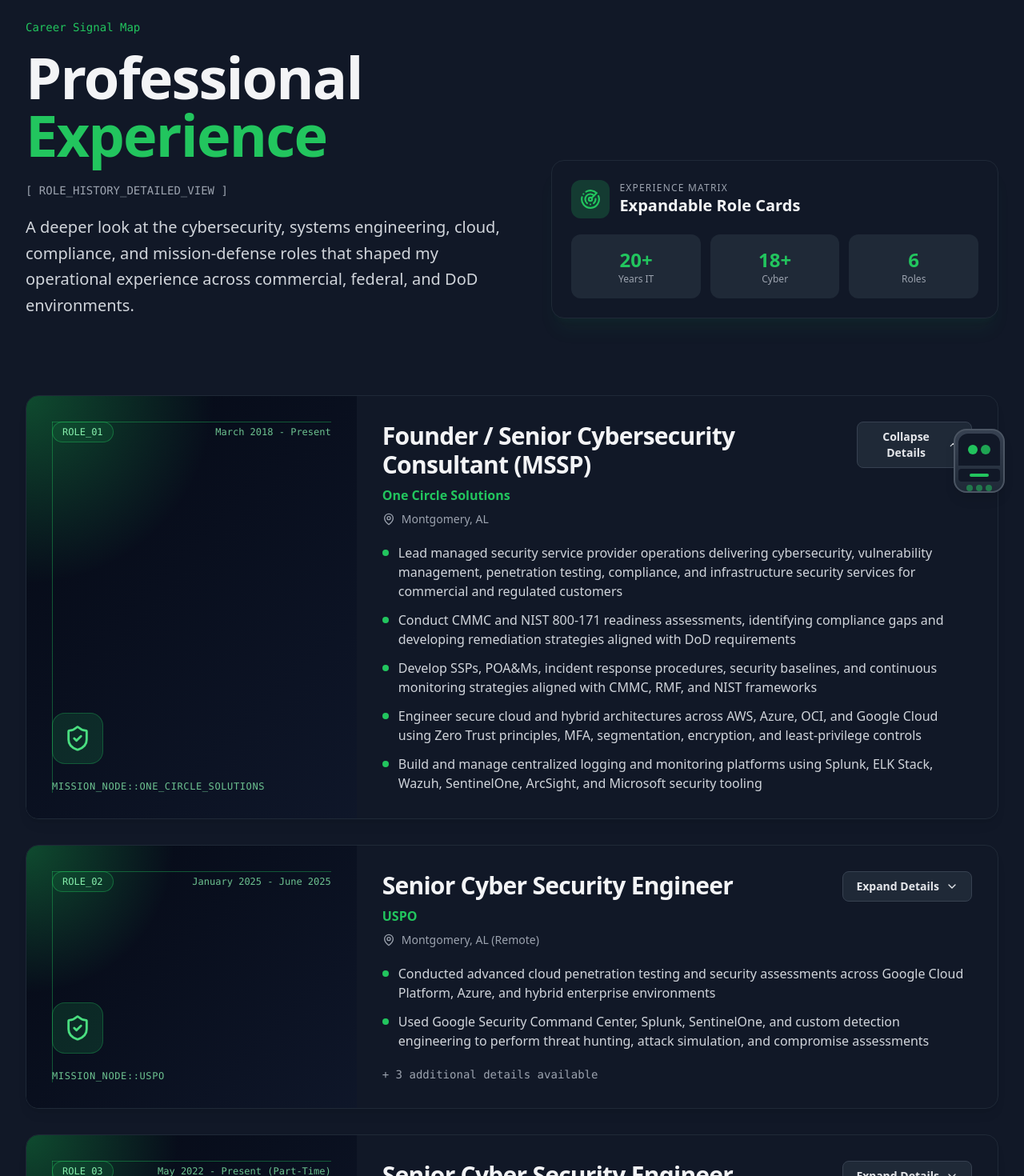
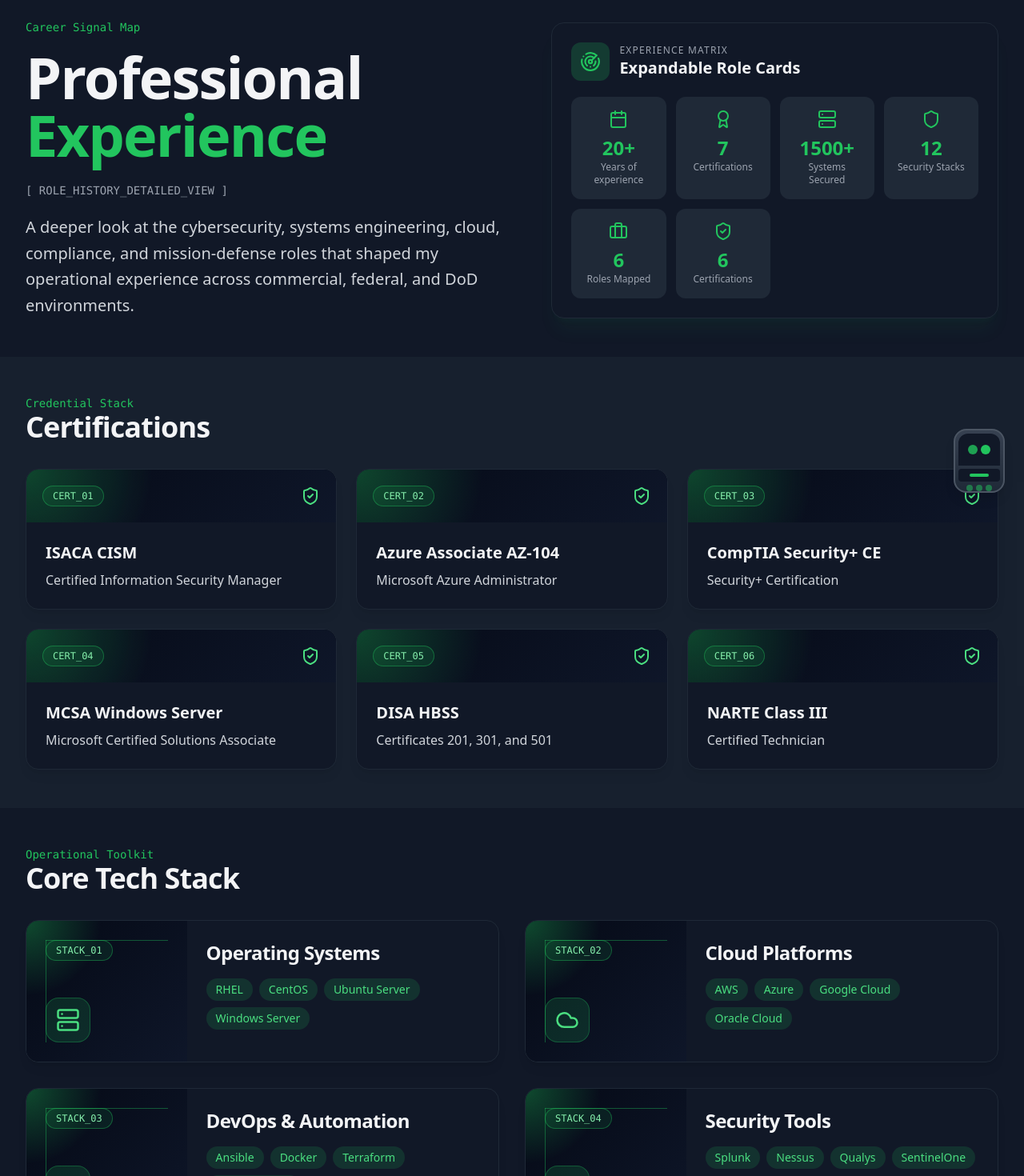
Before and after one commit to ebarlowjr2/cyber-engineer, a React (Vite) app: page /professional-experience in a window 1280 px wide. Shown: the part 160-1630 px from the top of the page at 80% size. Built offline with nearby package versions, Linux system fonts and the light colour scheme.

Commit message:
Move resume details to experience page

```diff
--- a/src/pages/Home.tsx
+++ b/src/pages/Home.tsx
@@ -4,7 +4,6 @@ import TypedText from '../components/TypedText'
 import { Link } from 'react-router-dom'
 import { PageLayout } from '../components/PageLayout'
 import { ContactForm } from '../components/ContactForm'
-import { certifications, stats, techStack } from '../data/resume'
 import { getAllBlogPosts } from '../lib/blog'
 
 const homeFeaturePanels = [
@@ -119,7 +118,7 @@ export default function Home() {
                   I'm Eddie L. Barlow.
                 </p>
                 <p className="text-xl text-gray-600 dark:text-gray-300">
-                  I'm building secure systems, cyber programs, and resilient infrastructure.
+                  I build secure systems, cyber programs, and resilient infrastructure.
                 </p>
               </div>
             </div>
@@ -330,74 +329,6 @@ export default function Home() {
         </div>
       </section>
 
-      {/* Stats Section */}
-      <section className="py-20 px-4 sm:px-6 lg:px-8">
-        <div className="max-w-7xl mx-auto">
-          <h2 className="text-4xl font-bold mb-12">
-            <span className="text-green-500">Stats</span>
-          </h2>
-          <div className="grid grid-cols-2 md:grid-cols-4 gap-6">
-            {stats.map((stat) => (
-              <div
-                key={stat.label}
-                className="bg-gray-100 dark:bg-gray-800 rounded-xl p-6 text-center border border-gray-200 dark:border-gray-700 hover:border-green-500 transition-colors"
-              >
-                <stat.icon className="text-green-500 mx-auto mb-4" size={40} />
-                <h3 className="text-sm text-gray-500 dark:text-gray-400 mb-2">{stat.label}</h3>
-                <div className="text-4xl font-bold">{stat.value}</div>
-              </div>
-            ))}
-          </div>
-        </div>
-      </section>
-
-      {/* Certifications Section */}
-      <section className="py-20 px-4 sm:px-6 lg:px-8 bg-gray-100 dark:bg-gray-800/50">
-        <div className="max-w-7xl mx-auto">
-          <h2 className="text-4xl font-bold mb-12">
-            <span className="text-green-500">Certifications</span>
-          </h2>
-          <div className="grid md:grid-cols-2 lg:grid-cols-3 gap-6">
-            {certifications.map((cert) => (
-              <div
-                key={cert.title}
-                className="bg-white dark:bg-gray-800 rounded-xl p-6 border border-gray-200 dark:border-gray-700 hover:border-green-500 transition-colors"
-              >
-                <Shield className="text-green-500 mb-4" size={32} />
-                <h3 className="font-bold text-lg mb-2">{cert.title}</h3>
-                <p className="text-gray-500 dark:text-gray-400 text-sm">{cert.subtitle}</p>
-              </div>
-            ))}
-          </div>
-        </div>
-      </section>
-
-      {/* Core Tech Stack Section */}
-      <section className="py-20 px-4 sm:px-6 lg:px-8">
-        <div className="max-w-7xl mx-auto">
-          <h2 className="text-4xl font-bold mb-12">
-            <span className="text-green-500">Core</span> tech stack
-          </h2>
-          <div className="grid md:grid-cols-2 lg:grid-cols-4 gap-8">
-            {techStack.map((stack) => (
-              <div key={stack.title}>
-                <div className="flex items-center gap-2 mb-4">
-                  <stack.icon className="text-green-500" size={24} />
-                  <h3 className="text-xl font-bold">{stack.title}</h3>
-                </div>
-                <div className="space-y-2">
-                  {stack.items.map((item) => (
-                    <div key={item} className="text-gray-600 dark:text-gray-300">
-                      {item}
-                    </div>
-                  ))}
-                </div>
-              </div>
-            ))}
-          </div>
-        </div>
-      </section>
-
       {/* Education Section */}
       <section id="education" className="py-20 px-4 sm:px-6 lg:px-8">
         <div className="max-w-7xl mx-auto">
--- a/src/pages/ProfessionalExperience.tsx
+++ b/src/pages/ProfessionalExperience.tsx
@@ -3,7 +3,7 @@ import { ArrowLeft, Briefcase, ChevronDown, ChevronUp, Cpu, MapPin, Radar, Shiel
 import { useState } from 'react'
 import { Link } from 'react-router-dom'
 import { PageLayout } from '../components/PageLayout'
-import { experience } from '../data/resume'
+import { certifications, experience, stats, techStack } from '../data/resume'
 
 function getRoleId(title: string, company: string) {
   return `${title}-${company}`.toLowerCase().replace(/[^a-z0-9]+/g, '-')
@@ -44,19 +44,105 @@ export default function ProfessionalExperience() {
                   <h2 className="text-xl font-bold">Expandable Role Cards</h2>
                 </div>
               </div>
-              <div className="grid grid-cols-3 gap-3 text-center">
-                {[
-                  ['20+', 'Years IT'],
-                  ['18+', 'Cyber'],
-                  [String(experience.length), 'Roles'],
-                ].map(([value, label]) => (
-                  <div key={label} className="rounded-xl bg-gray-100 p-4 dark:bg-gray-800">
-                    <p className="text-2xl font-black text-green-500">{value}</p>
-                    <p className="text-xs text-gray-500 dark:text-gray-400">{label}</p>
+              <div className="grid grid-cols-2 gap-3 text-center sm:grid-cols-4">
+                {stats.map((stat) => (
+                  <div key={stat.label} className="rounded-xl bg-gray-100 p-4 dark:bg-gray-800">
+                    <stat.icon className="mx-auto mb-2 text-green-500" size={24} />
+                    <p className="text-2xl font-black text-green-500">{stat.value}</p>
+                    <p className="text-xs text-gray-500 dark:text-gray-400">{stat.label}</p>
                   </div>
                 ))}
+                <div className="rounded-xl bg-gray-100 p-4 dark:bg-gray-800">
+                  <Briefcase className="mx-auto mb-2 text-green-500" size={24} />
+                  <p className="text-2xl font-black text-green-500">{experience.length}</p>
+                  <p className="text-xs text-gray-500 dark:text-gray-400">Roles Mapped</p>
+                </div>
+                <div className="rounded-xl bg-gray-100 p-4 dark:bg-gray-800">
+                  <ShieldCheck className="mx-auto mb-2 text-green-500" size={24} />
+                  <p className="text-2xl font-black text-green-500">{certifications.length}</p>
+                  <p className="text-xs text-gray-500 dark:text-gray-400">Certifications</p>
+                </div>
               </div>
             </div>
+          </div>
+        </div>
+      </section>
+
+      <section className="py-12 px-4 sm:px-6 lg:px-8 bg-gray-100 dark:bg-gray-800/50">
+        <div className="max-w-7xl mx-auto">
+          <div className="mb-8">
+            <p className="font-mono text-sm text-green-500">Credential Stack</p>
+            <h2 className="text-4xl font-black tracking-tight">Certifications</h2>
+          </div>
+          <div className="grid gap-6 md:grid-cols-2 lg:grid-cols-3">
+            {certifications.map((cert, index) => (
+              <article
+                key={cert.title}
+                className="overflow-hidden rounded-2xl border border-gray-200 bg-white shadow-lg shadow-gray-950/5 transition hover:border-green-500 hover:shadow-green-500/10 dark:border-gray-800 dark:bg-gray-900"
+              >
+                <div className="relative overflow-hidden bg-gray-950 p-5">
+                  <div className="absolute inset-0 bg-[radial-gradient(circle_at_top_left,rgba(34,197,94,0.32),transparent_40%),linear-gradient(135deg,rgba(15,23,42,0.18),rgba(15,23,42,0.96))]" />
+                  <div className="relative flex items-center justify-between">
+                    <span className="rounded-full border border-green-500/40 bg-green-500/10 px-3 py-1 font-mono text-xs text-green-300">
+                      CERT_{String(index + 1).padStart(2, '0')}
+                    </span>
+                    <ShieldCheck className="text-green-400" size={24} />
+                  </div>
+                </div>
+                <div className="p-6">
+                  <h3 className="mb-2 text-xl font-black">{cert.title}</h3>
+                  <p className="text-gray-600 dark:text-gray-300">{cert.subtitle}</p>
+                </div>
+              </article>
+            ))}
+          </div>
+        </div>
+      </section>
+
+      <section className="py-12 px-4 sm:px-6 lg:px-8">
+        <div className="max-w-7xl mx-auto">
+          <div className="mb-8">
+            <p className="font-mono text-sm text-green-500">Operational Toolkit</p>
+            <h2 className="text-4xl font-black tracking-tight">Core Tech Stack</h2>
+          </div>
+
+          <div className="grid gap-8 md:grid-cols-2">
+            {techStack.map((stack, index) => (
+              <article
+                key={stack.title}
+                className="overflow-hidden rounded-2xl border border-gray-200 bg-white shadow-lg shadow-gray-950/5 transition hover:border-green-500 hover:shadow-green-500/10 dark:border-gray-800 dark:bg-gray-900"
+              >
+                <div className="grid sm:grid-cols-[0.34fr_0.66fr]">
+                  <div className="relative min-h-44 overflow-hidden bg-gray-950 p-6">
+                    <div className="absolute inset-0 bg-[radial-gradient(circle_at_top_left,rgba(34,197,94,0.35),transparent_35%),linear-gradient(135deg,rgba(15,23,42,0.15),rgba(15,23,42,0.96))]" />
+                    <div className="absolute inset-x-6 top-6 h-px bg-green-500/40" />
+                    <div className="absolute inset-y-6 left-6 w-px bg-green-500/40" />
+                    <div className="relative flex h-full min-h-32 flex-col justify-between">
+                      <span className="w-fit rounded-full border border-green-500/40 bg-green-500/10 px-3 py-1 font-mono text-xs text-green-300">
+                        STACK_{String(index + 1).padStart(2, '0')}
+                      </span>
+                      <div className="flex h-14 w-14 items-center justify-center rounded-2xl border border-green-500/30 bg-green-500/15">
+                        <stack.icon className="text-green-400" size={30} />
+                      </div>
+                    </div>
+                  </div>
+
+                  <div className="p-6">
+                    <h3 className="mb-4 text-2xl font-black tracking-tight">{stack.title}</h3>
+                    <div className="flex flex-wrap gap-2">
+                      {stack.items.map((item) => (
+                        <span
+                          key={item}
+                          className="rounded-full bg-green-500/15 px-3 py-1 text-sm font-medium text-green-600 dark:text-green-400"
+                        >
+                          {item}
+                        </span>
+                      ))}
+                    </div>
+                  </div>
+                </div>
+              </article>
+            ))}
           </div>
         </div>
       </section>
```
